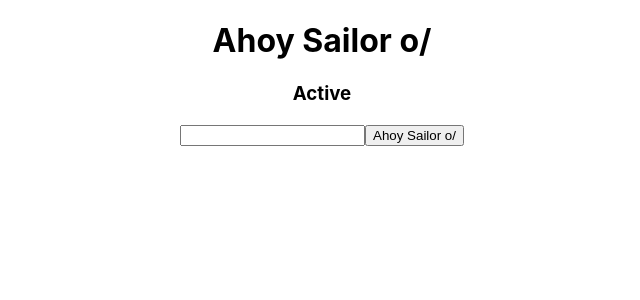
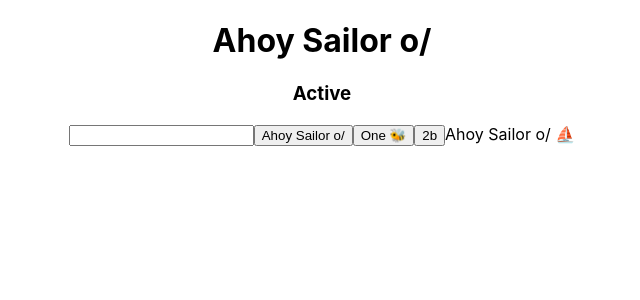
Before and after one commit to SimasDei/typescript-204, a React (Create React App) app: page / in a window 1280 px wide. Shown: the top 300 px of the page, without its empty margins (318-958 px from the left). Built offline with nearby package versions, Linux system fonts and the light colour scheme; the HTML template or start-up script is replaced by a standard one.

Commit message:
add Reducer type handling

```diff
--- a/src/App.tsx
+++ b/src/App.tsx
@@ -5,6 +5,7 @@ import './App.css';
 import HeadComponent from './components/Head';
 import Button from './components/Button';
 import Input from './components/Input';
+import ReducerButton from './components/ReducerButton';
 
 const App: React.FC = () => {
   const title = 'Ahoy Sailor o/';
@@ -21,6 +22,7 @@ const App: React.FC = () => {
       <Button onClick={clickHandler}>
         <span>{title}</span>
       </Button>
+      <ReducerButton />
     </div>
   );
 };
--- a/src/components/Input.tsx
+++ b/src/components/Input.tsx
@@ -1,9 +1,10 @@
-import React, { useState } from 'react';
+import React, { useState, useRef } from 'react';
 
 const Input = () => {
   const [name, setName] = useState<string>('');
+  const ref = useRef<HTMLInputElement>(null);
 
-  return <input type='text' value={name} onChange={e => setName(e.target.value)} />;
+  return <input type='text' value={name} onChange={e => setName(e.target.value)} ref={ref} />;
 };
 
 export default Input;
--- /dev/null
+++ b/src/components/ReducerButton.tsx
@@ -0,0 +1,51 @@
+import React, { useReducer } from 'react';
+
+type Action = {
+  type: string;
+  payload?: any;
+};
+
+type State = {
+  rValue: boolean;
+};
+
+const initialState = {
+  rValue: true,
+};
+
+const reducer = (state: State, action: Action) => {
+  switch (action.type) {
+    case 'one':
+      return {
+        ...state,
+        rValue: true,
+      };
+    case 'two':
+      return {
+        ...state,
+        rValue: false,
+      };
+
+    default:
+      return state;
+  }
+};
+
+const ReducerButton = () => {
+  const [state, dispatch] = useReducer(reducer, initialState);
+
+  return (
+    <React.Fragment>
+      <button onClick={() => dispatch({ type: 'one' })}>
+        One{' '}
+        <span role='img' aria-label='bee'>
+          🐝
+        </span>
+      </button>
+      <button onClick={() => dispatch({ type: 'two' })}>2b</button>
+      {state?.rValue && 'Ahoy Sailor o/ ⛵'}
+    </React.Fragment>
+  );
+};
+
+export default ReducerButton;
```
